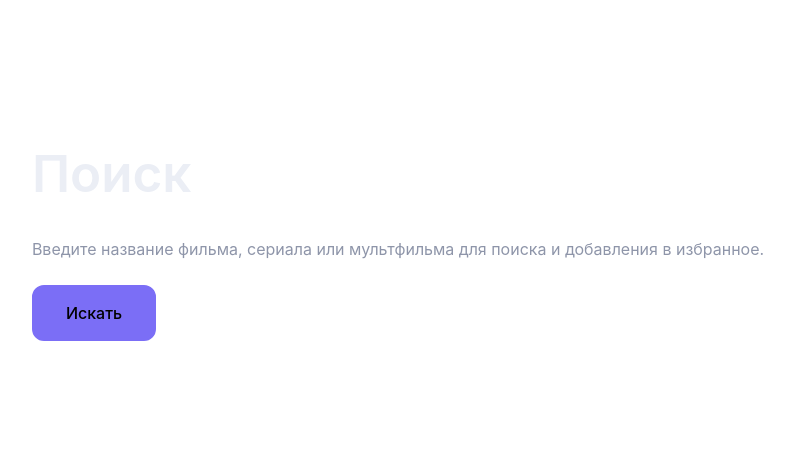
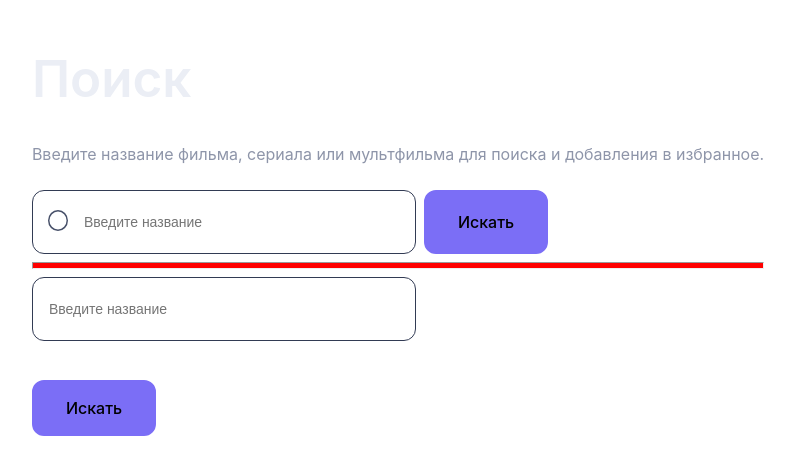
Before and after one commit to NicaZadirieva/react_redux_course, a React (Vite) app in the folder search-films/: page / in a window 1280 px wide. Shown: the part 171-646 px from the top of the page, without its empty margins (242-1037 px from the left). Built offline with nearby package versions, Linux system fonts and the light colour scheme.

Commit message:
feat: Add Search component
Add Search util component

```diff
--- a/search-films/src/App.css
+++ b/search-films/src/App.css
@@ -2,7 +2,7 @@
   max-width: 1280px;
   margin: 0 auto;
   /*
-  TODO: решить, нужны ли эти свойства или нет
+  TODO: (me) решить, нужны ли эти свойства или нет
   (добавлены автоматически при создании проекта).
   */
   /*padding: 2rem;*/
--- a/search-films/src/App.jsx
+++ b/search-films/src/App.jsx
@@ -1,9 +1,19 @@
 import './App.css';
-import Button from './components/Button';
 import Paragraph from './components/Paragraph';
+import Search from './components/Search';
 import Title from './components/Title';
 
 function App() {
+	/**TODO: (me) Штука только для демонстрации. Потом удОлить */
+	const ColoredLine = () => (
+		<hr
+			style={{
+				color: 'red',
+				backgroundColor: 'red',
+				height: '5px'
+			}}
+		/>
+	);
 	return (
 		<>
 			<Title text='Поиск'/>
@@ -11,7 +21,22 @@ function App() {
 				text='Введите название фильма, сериала или мультфильма для поиска и добавления в избранное.'
 				fontSizeInPx='16'
 			/>
-			<Button text='Искать'/>
+			<Search
+				position="vertical"
+				placeholder="Введите название"
+				onSearch={(requestBody) => {console.log(requestBody.textToSearch)}}
+				searchActionName="Искать"
+				hasSearchIcon={true}
+			/>
+
+			<ColoredLine/>
+
+			<Search
+				position="horizontal"
+				placeholder="Введите название"
+				onSearch={(requestBody) => {console.log(requestBody.textToSearch)}}
+				searchActionName="Искать"
+			/>
 		</>
 	);
 }
--- /dev/null
+++ b/search-films/src/components/Search/index.jsx
@@ -0,0 +1,61 @@
+import { useState } from 'react';
+import Button from '../Button';
+import { default as CssUtils } from '../shared/CssUtils.js';
+import './styles/index.css';
+
+/**TODO: (me) исправить, чтобы информация о параметрах onSearch появлялась в JSDoc.*/
+/**
+ * @callback requestCallback
+ * @param {Object} requestBody
+ * @param {string} requestBody.textToSearch - (byDefault='') text to do search action with
+ * @returns {any}
+ */
+
+/**
+ * Util Search component
+ * @param {string} placeholder - input's placeholder
+ * @param {string} position - (optional, byDefault='vertical') vertical/horizontal
+ * @param {requestCallback} onSearch - callback to do search request
+ * @param {string} searchActionName - action name to display on button search
+ * @param {boolean} hasSearchIcon (optional, byDefault=false) - display search icon
+ * @returns {component} Search
+ *
+*/
+function Search({placeholder, position='vertical', onSearch, searchActionName, hasSearchIcon=false}) {
+	/**TODO: (me) возможно придется убрать searchText из state-ов в props?*/
+	let [searchText, setSearchText] = useState(/*byDefault=*/'');
+	const inputChange = (event) => {
+		setSearchText(event.target.value);
+	};
+	const positionClass = position == 'horizontal' ? 'horizontal' : 'vertical';
+	const formClassName = CssUtils.addClassToDefaultClassName('search', positionClass);
+	const inputClassName = 'search-input';
+
+	const iconElement = (hasSearchIcon ?
+	/*display search icon*/ 'icon-search' :
+	/*byDefault=hide search icon*/ ''
+	);
+
+	const onSubmit = (e) => {
+		e.preventDefault();
+		const formData = new FormData(e.target);
+		const formProps = Object.fromEntries(formData);
+		onSearch(formProps);
+	};
+
+	return (
+		<form className={formClassName} onSubmit={onSubmit}>
+			<div className={iconElement}>
+				<input type="search"
+					className={inputClassName}
+					name="textToSearch"
+					placeholder={placeholder}
+					value={searchText}
+					onChange={inputChange} />
+			</div>
+			<Button text={searchActionName}/>
+		</form>
+	);
+}
+
+export default Search;
--- /dev/null
+++ b/search-films/src/components/Search/styles/index.css
@@ -0,0 +1,49 @@
+.search {
+  display: flex;
+}
+.search.vertical {
+  flex-direction: row;
+  gap: 8px;
+}
+.search.horizontal {
+  flex-direction: column;
+  align-items: baseline;
+  gap: 39px;
+}
+.search-input {
+   color: rgb(71, 80, 105);
+   font-size: 14px;
+   font-weight: 400;
+   line-height: 16px;
+   text-align: left;
+   box-sizing: border-box;
+   width: 384px;
+   height: 64px;
+   border: 1px solid rgb(50, 59, 84);
+   padding: 12px 16px 12px 16px;
+   border-radius: 12px;
+}
+
+/**display search icon**/
+.icon-search .search-input {
+    /*1arg=search-input.padding-left*/
+    /*2arg=icon-search.left*/
+    /*3arg=icon-search.width*/
+    padding-left: calc(16px + 16px + 19px);
+}
+.icon-search {
+    position: relative;
+}
+
+.icon-search::before {
+    position: absolute;
+    display: block;
+    font-size: inherit;
+    width: 19px;
+    height: 19px;
+    overflow: visible;
+    left: 16px;
+    top: 20px;
+    /* Icon */
+    content: url("/search-icon.svg");
+}
--- a/search-films/src/components/shared/CssUtils.js
+++ b/search-films/src/components/shared/CssUtils.js
@@ -2,5 +2,9 @@ class CssUtils {
 	static addPxToCssProperty(property) {
 		return property + 'px';
 	}
+	static addClassToDefaultClassName(defaultClassName, addedClass) {
+		return defaultClassName + (addedClass ? ' ' + addedClass : '');
+	}
+
 }
 export default CssUtils;
--- a/search-films/src/index.css
+++ b/search-films/src/index.css
@@ -1,4 +1,4 @@
-/**TODO: не понимаю, зачем этот файл нужен, если есть App.css??**/
+/**TODO: (q) не понимаю, зачем этот файл нужен, если есть App.css??**/
 :root {
   font-family: Inter, system-ui, Avenir, Helvetica, Arial, sans-serif;
   line-height: 1.5;
```
Also changed, not shown: search-films/public/search-icon.svg (added), 1 other file (tests, documents, lock files or other folders).
